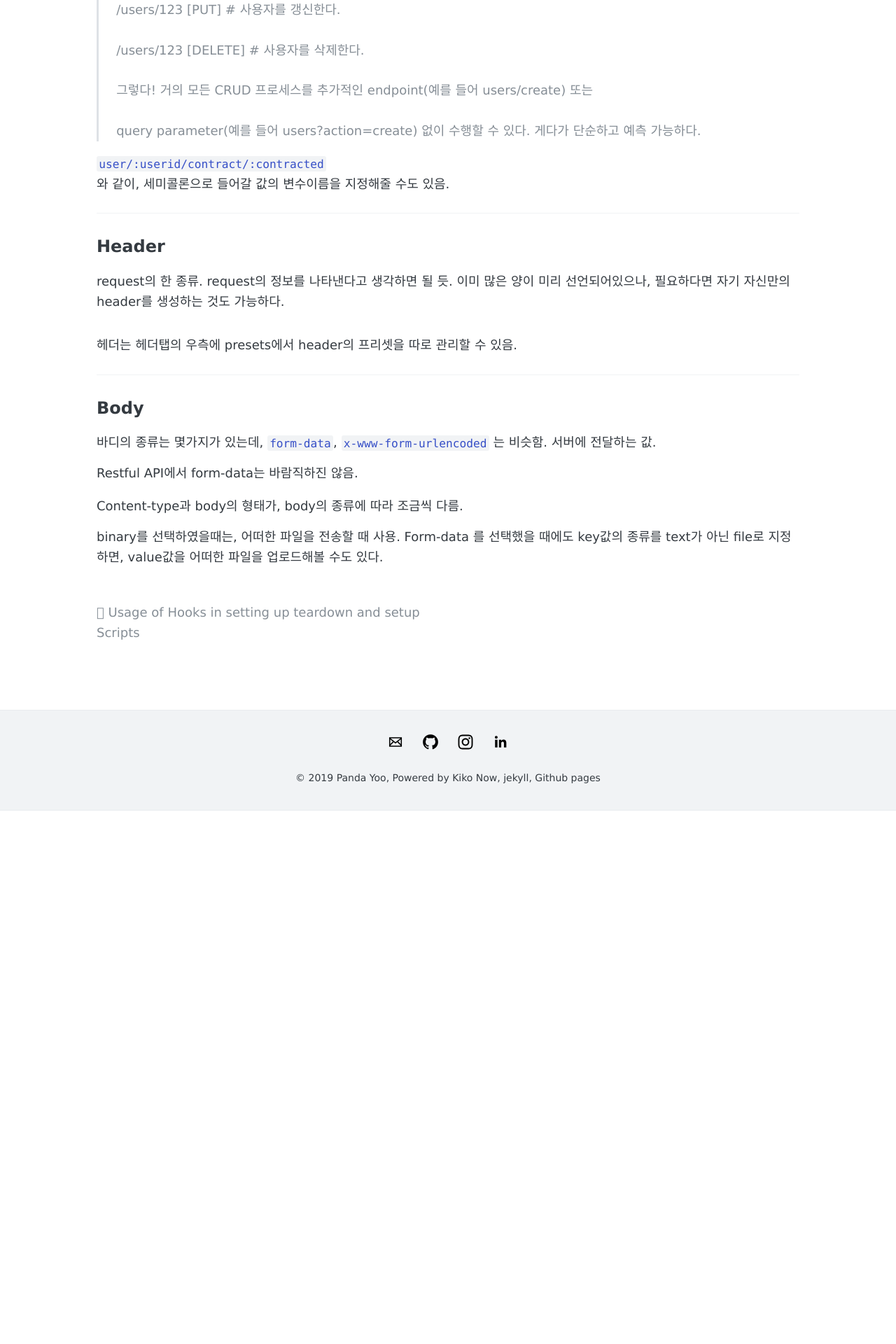
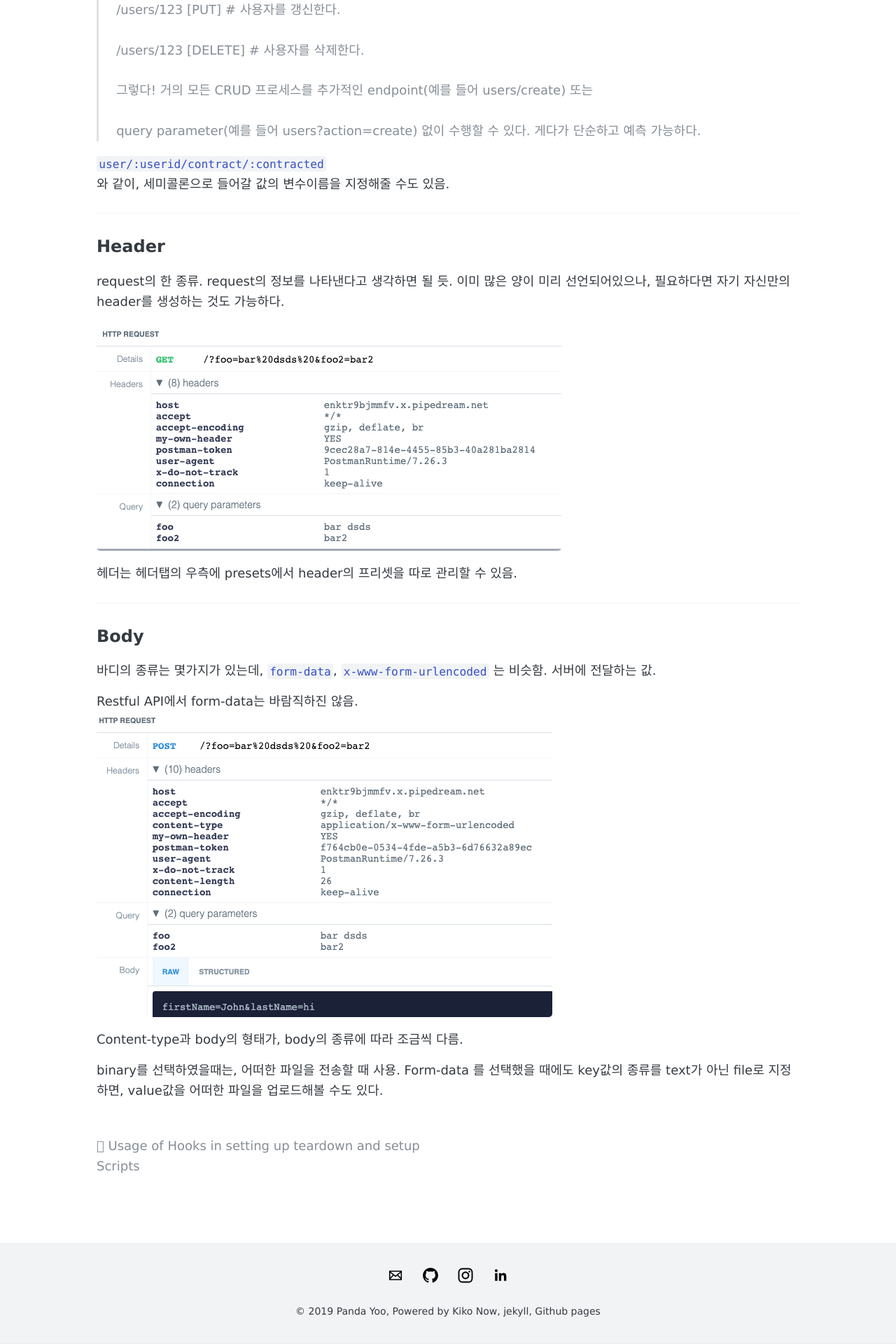
Before and after one commit to Yoodahun/Yoodahun.github.io, a Jekyll site: the page built from _posts/Postman/2020-09-17-How to create a request in Postman.md, in a window 1280 px wide. Shown: the part 1488-3408 px from the top of the page at 70% size. Built offline with Jekyll 4.4.1, drawn with Linux system fonts in a browser that asks for light colours; comment, search, counter and statistics services are not loaded; before the commit the page ends 2646 px from its top, so only the background shows below that.

Commit message:
image path

```diff
--- a/_posts/Postman/2020-09-17-How to create a request in Postman.md
+++ b/_posts/Postman/2020-09-17-How to create a request in Postman.md
@@ -11,7 +11,7 @@ tags:
 `requestbin.com` 에서 자신만의 api를 만들어서 테스트해볼 수 있음.
 
 
-![](/assets/images/posts/How-to-create-a-request-in-Postman/E00F1891-E21D-4399-B86B-837AB7486461.png)
+![](/assets/images/posts/Postman/How-to-create-a-request-in-Postman/E00F1891-E21D-4399-B86B-837AB7486461.png)
 
 이렇게 무엇을 보내었는지 확인해볼 수 있음.
 
@@ -49,7 +49,7 @@ Param탭에서, 굳이 URL에 query parameter를 넣지않아도 편하게 변
 ## Header
 request의 한 종류. request의 정보를 나타낸다고 생각하면 될 듯. 이미 많은 양이 미리 선언되어있으나, 필요하다면 자기 자신만의 header를 생성하는 것도 가능하다.
 
-![](/assets/images/posts/How-to-create-a-request-in-Postman/F8E4ADD2-B082-4E18-B531-B69DFC7688E9.png)
+![](/assets/images/posts/Postman/How-to-create-a-request-in-Postman/F8E4ADD2-B082-4E18-B531-B69DFC7688E9.png)
 
 
 헤더는 헤더탭의 우측에 presets에서 header의 프리셋을 따로 관리할 수 있음.
@@ -59,7 +59,7 @@ request의 한 종류. request의 정보를 나타낸다고 생각하면 될 듯
 바디의 종류는 몇가지가 있는데, `form-data`, `x-www-form-urlencoded` 는 비슷함. 서버에 전달하는 값.
 
 Restful API에서 form-data는 바람직하진 않음.
-![](/assets/images/posts/How-to-create-a-request-in-Postman/DBFFF771-0234-4627-A79C-F1209F876FCD.png)
+![](/assets/images/posts/Postman/How-to-create-a-request-in-Postman/DBFFF771-0234-4627-A79C-F1209F876FCD.png)
 
 Content-type과 body의 형태가, body의 종류에 따라 조금씩 다름.
 
```
